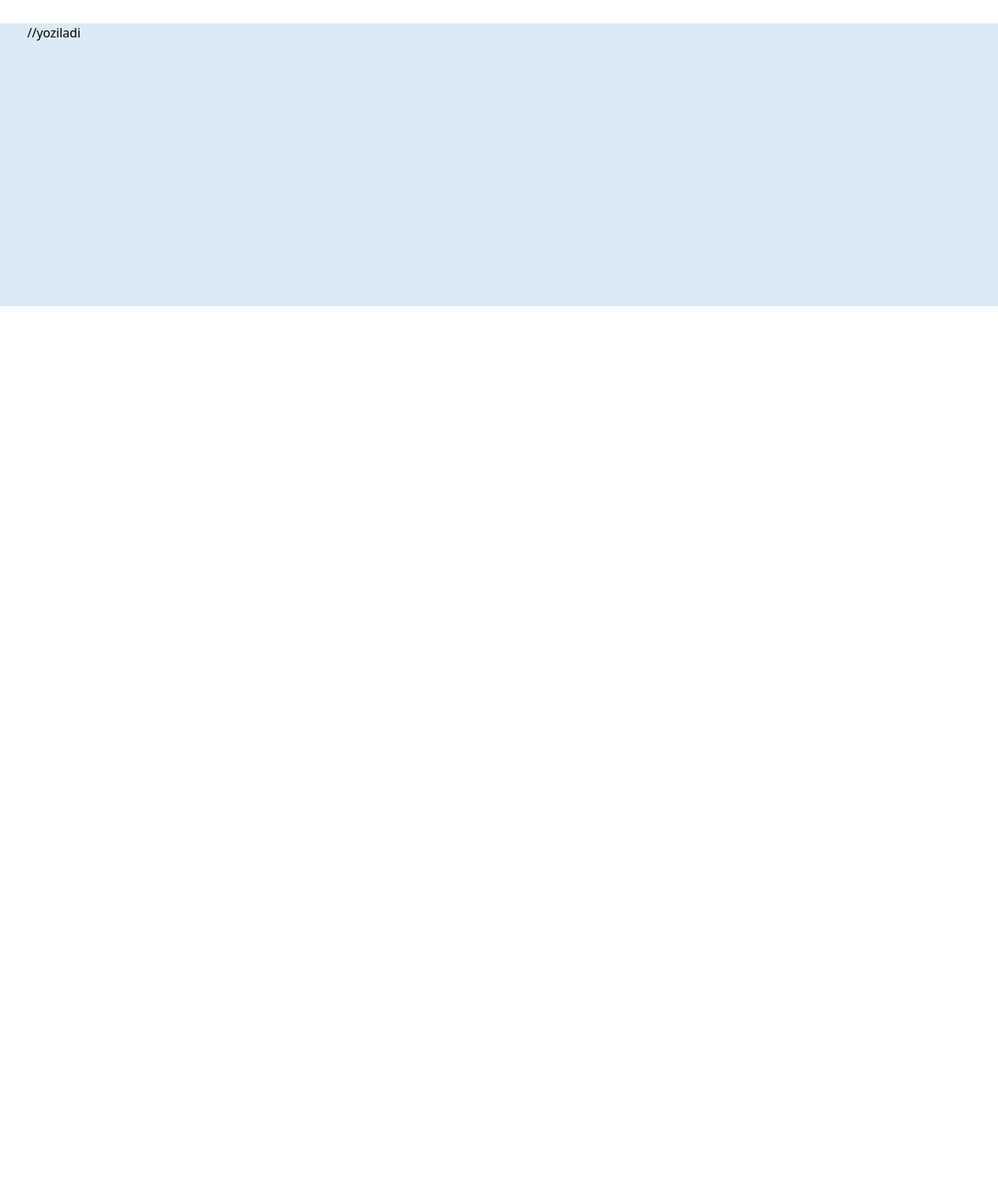
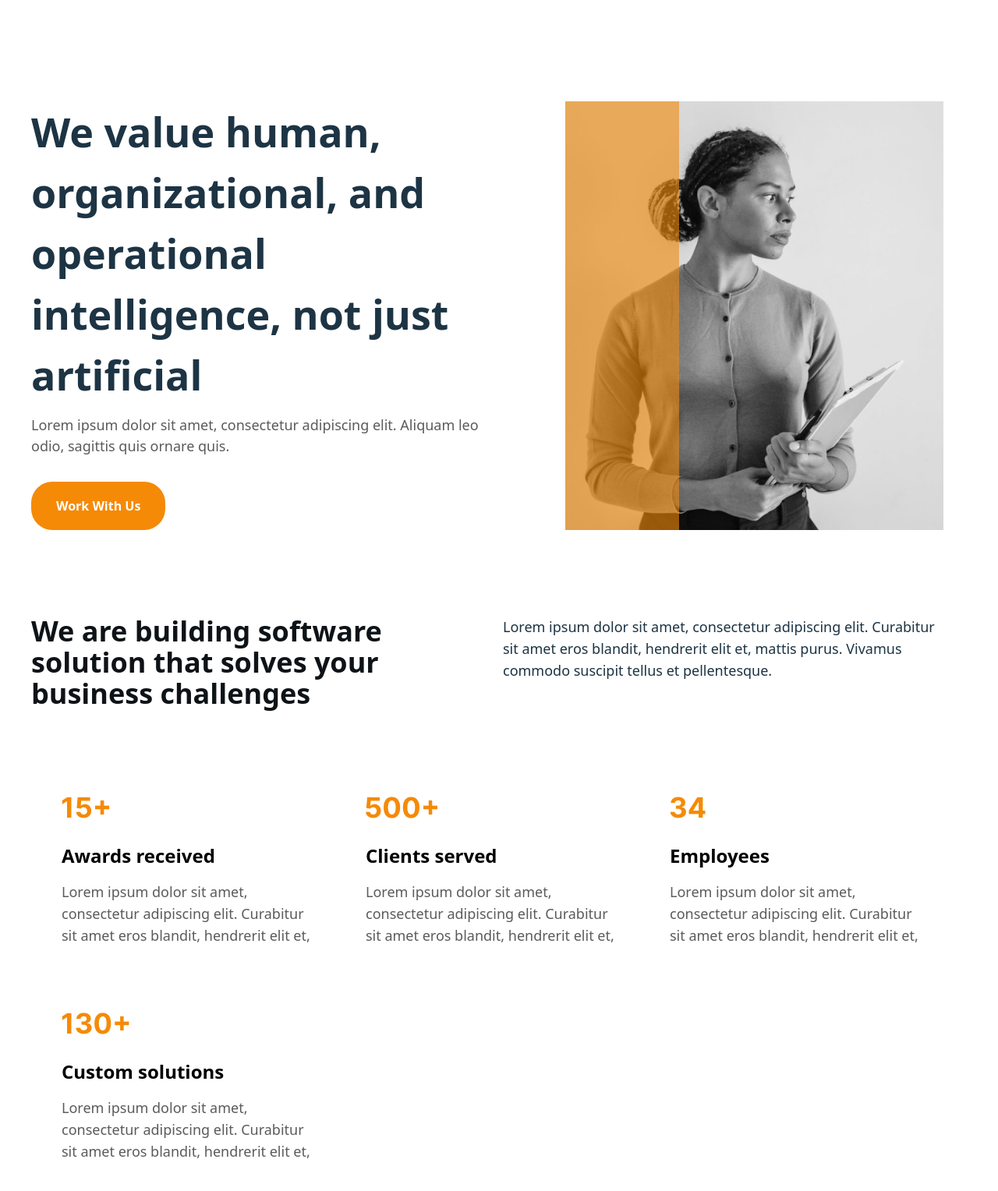
Before and after one commit to milliybro/milliyteam-4, a website: page pages/about.html in a window 1280 px wide. Shown: the part 80-1608 px from the top of the page at 78% size. Before the commit the page ends 800 px from the top, so only its background shows below. Drawn offline with Linux system fonts and the light colour scheme.

Commit message:
about us

```diff
--- a/pages/about.html
+++ b/pages/about.html
@@ -91,17 +91,75 @@
 		</nav>
 	</div>
 	<main inline="padding-top:170px" class="">
-		<section id="hero" class="mt-[110px] bg-[#DCEAF5]">
-			<div class="max-w-screen-xl container mx-auto m-auto">
-				<div class="hero pt-0 pb-[339px]">
-					//yoziladi
+		<section id="hero" class="mt-[110px] bg-[	] container">
+			<div
+				class="max-w-screen-xl container mx-auto m-auto flex justify-between gap-[100px] align-middle  max-[900px]:flex-col"
+				style="padding-top: 100px">
+				<div class="hero pt-0 pb-[] max-w-[50%] max-[900px]:max-w-[100%]">
+					<h1
+						class="hover:bg-sky-700 text-[52px] font-[600] text-[#1D3444] max-[400px]:text-[42px] max-[300px]:text-[32px]">
+						We value human, organizational, and operational intelligence, not just artificial
+					</h1>
+					<p class="text-[18px] font-medium pt-3 pb-8 text-[#5B5B5B]">
+						Lorem ipsum dolor sit amet, consectetur adipiscing elit. Aliquam leo odio, sagittis quis ornare quis.
+					</p>
+					<button
+						class="bg-[#F58A07] rounded-[27px] py-[19px] px-8 font-semibold text-base text-white capitalize hover:bg-white hover:text-[#F58A07]"><a
+							class="hover:text-[#F58A07]" href="pages/services.html">Work With Us</a></button>
+				</div>
+				<div class="hero flex ">
+					<div class="image__container relative">
+						<img class="relative w-full h-full object-cover max-w-[100%]" src="../images/about/woman_diplomat.png"
+							alt="" />
+						<div class="absolute bottom-0 left-0 h-full w-[30%]" style="background-color: rgba(245, 138, 7, 0.6)">
+						</div>
+					</div>
 				</div>
 			</div>
+		</section>
+
+		<section class="mt-[110px] bg-[	] container">
+			<div class="max-w-screen-xl container mx-auto m-auto">
+				<div class="features__header grid grid-cols-1 lg:grid-cols-2 gap-10 pb-16">
+					<h2 class="text-[#0D1317] text-4xl font-semibold">We are building software solution that solves your business
+					  challenges</h2>
+					<p class="text-[#1D3444] text-lg font-medium">
+					  Lorem ipsum dolor sit amet, consectetur adipiscing elit. Curabitur sit amet eros blandit, hendrerit elit et,
+					  mattis purus. Vivamus commodo suscipit tellus et pellentesque.
+					</p>
+				 </div>
+
+				 <div class="grid grid-cols-1 lg:grid-cols-3 gap-[24px]">
+					<div class="bg-white rounded-[20px] pt-12 pe-[26px] pb-[37px] ps-[39px] inline-block">
+					  <img class="" src="../images/about/number15.png">
+					  <h3 class="text-2xl font-semibold pt-8 pb-4">Awards received</h3>
+					  <p class="text-[#5B5B5B] text-lg font-medium ">Lorem ipsum dolor sit amet, consectetur adipiscing elit.
+						 Curabitur sit amet eros blandit, hendrerit elit et, </p>
+					</div>
+					<div class="bg-white rounded-[20px] pt-12 pe-[26px] pb-[37px] ps-[39px] inline-block">
+					  <img class="" src="../images/about/number500.png">
+					  <h3 class="text-2xl font-semibold pt-8 pb-4">Clients served</h3>
+					  <p class="text-[#5B5B5B] text-lg font-medium ">Lorem ipsum dolor sit amet, consectetur adipiscing elit.
+						 Curabitur sit amet eros blandit, hendrerit elit et, </p>
+					</div>
+					<div class="bg-white rounded-[20px] pt-12 pe-[26px] pb-[37px] ps-[39px] inline-block">
+					  <img class="" src="../images/about/number34.png">
+					  <h3 class="text-2xl font-semibold pt-8 pb-4">Employees</h3>
+					  <p class="text-[#5B5B5B] text-lg font-medium ">Lorem ipsum dolor sit amet, consectetur adipiscing elit.
+						 Curabitur sit amet eros blandit, hendrerit elit et, </p>
+					</div>
+					<div class="bg-white rounded-[20px] pt-12 pe-[26px] pb-[37px] ps-[39px] inline-block">
+						<img class="" src="../images/about/number130.png">
+						<h3 class="text-2xl font-semibold pt-8 pb-4">Custom solutions</h3>
+						<p class="text-[#5B5B5B] text-lg font-medium ">Lorem ipsum dolor sit amet, consectetur adipiscing elit.
+						  Curabitur sit amet eros blandit, hendrerit elit et, </p>
+					 </div>
+				 </div>
+			</div>
+
 		</section>
 	</main>
 	<script src="../js/main.js"></script>
 </body>
 
-
-
 </html>
```
Also changed, not shown: images/about/number130.png (added), images/about/number15.png (added), images/about/number34.png (added), images/about/number500.png (added), images/about/woman_diplomat.png (added).
